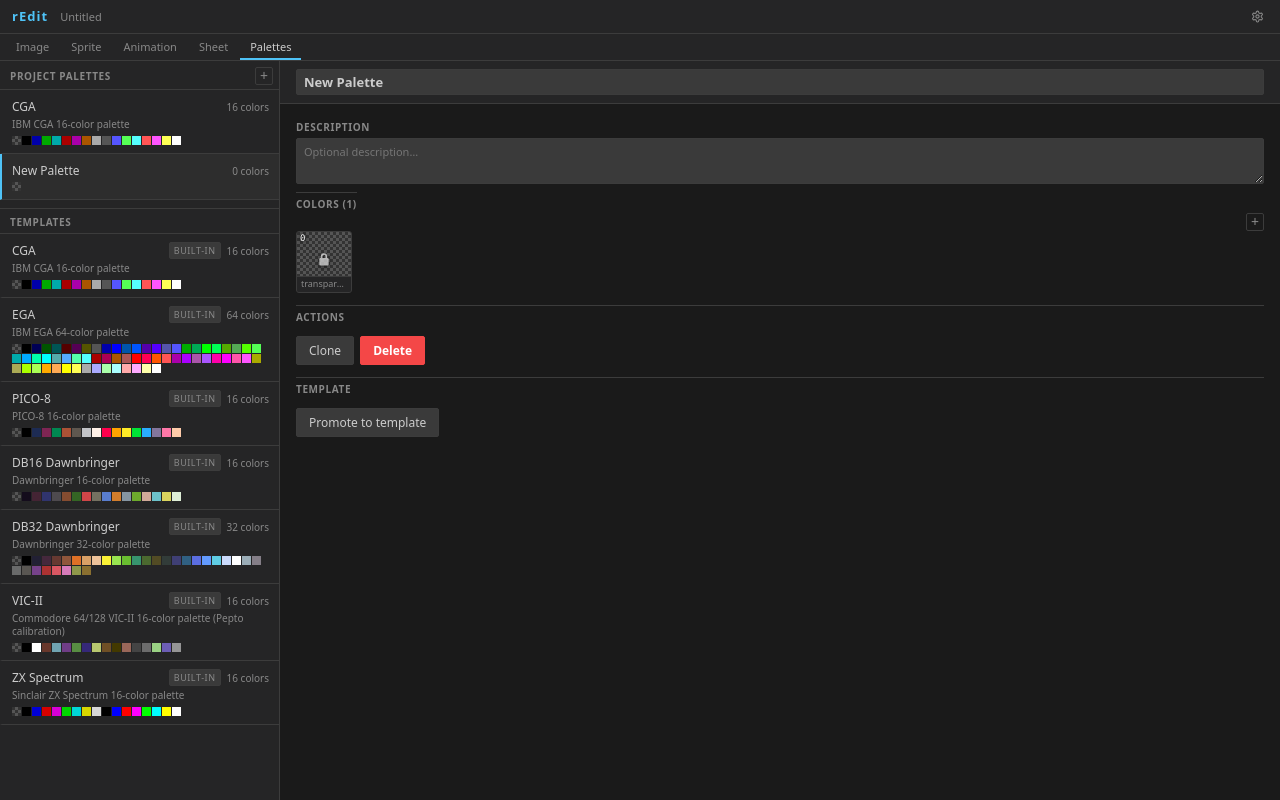
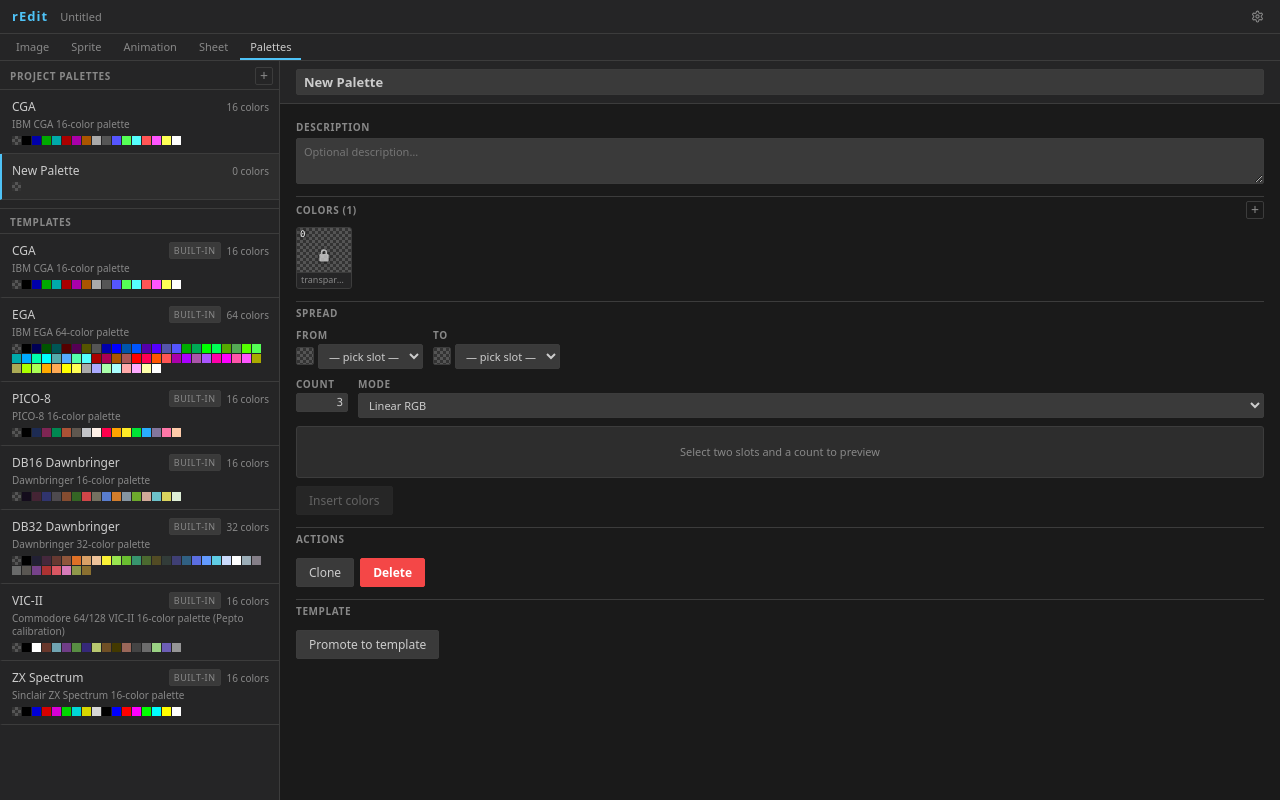
Before and after one commit to carllom/rEdit4, a Vue app: page /#/palettes in a window 1280 px wide. Both pictures are taken after a click on the button "New palette". Built offline with nearby package versions, Linux system fonts and the light colour scheme.

Commit message:
Palette Manager editor: color spread generation. Closes #9

```diff
--- /dev/null
+++ b/src/components/palette/ColorSpreadPanel.vue
@@ -0,0 +1,244 @@
+<script setup lang="ts">
+import { computed, ref, watch } from 'vue'
+import type { Color, Palette } from '../../domain/model'
+import { interpolateColors, type InterpolationMode } from '../../domain/colorGen'
+import CheckerSwatch from '../ui/CheckerSwatch.vue'
+import AppSelect from '../ui/AppSelect.vue'
+import NumericInput from '../ui/NumericInput.vue'
+import AppButton from '../ui/AppButton.vue'
+
+const props = defineProps<{ palette: Palette }>()
+const emit = defineEmits<{ insert: [colors: Color[]] }>()
+
+const startIdx = ref<number | null>(null)
+const endIdx = ref<number | null>(null)
+const count = ref(3)
+const mode = ref<InterpolationMode>('linear')
+
+watch(() => props.palette.id, () => {
+  startIdx.value = null
+  endIdx.value = null
+})
+
+const slotOptions = computed(() =>
+  props.palette.colors
+    .map((c, i) => ({ index: i, name: c.name, color: c }))
+    .filter(o => o.index > 0)
+)
+
+function colorAt(idx: number | null): Color | null {
+  if (idx === null || idx < 1 || idx >= props.palette.colors.length) return null
+  return props.palette.colors[idx]
+}
+
+const startColor = computed(() => colorAt(startIdx.value))
+const endColor = computed(() => colorAt(endIdx.value))
+const canPreview = computed(() => startColor.value !== null && endColor.value !== null && count.value >= 1)
+const preview = computed<Color[]>(() => {
+  if (!canPreview.value) return []
+  return interpolateColors(startColor.value!, endColor.value!, count.value, mode.value)
+})
+
+function setStart(v: string) { startIdx.value = v !== '' ? parseInt(v) : null }
+function setEnd(v: string) { endIdx.value = v !== '' ? parseInt(v) : null }
+function setMode(v: string) { mode.value = v as InterpolationMode }
+
+function insertSpread() {
+  if (!canPreview.value || preview.value.length === 0) return
+  emit('insert', preview.value)
+}
+</script>
+
+<template>
+  <div class="spread-panel">
+    <!-- Endpoint selectors -->
+    <div class="spread-row">
+      <div class="spread-field">
+        <span class="spread-label">From</span>
+        <div class="spread-selector">
+          <CheckerSwatch class="spread-swatch" :color="startColor ?? undefined" />
+          <AppSelect
+            :modelValue="startIdx?.toString() ?? ''"
+            @update:modelValue="setStart"
+          >
+            <option value="">— pick slot —</option>
+            <option
+              v-for="opt in slotOptions"
+              :key="opt.index"
+              :value="opt.index.toString()"
+            >[{{ opt.index }}] {{ opt.name }}</option>
+          </AppSelect>
+        </div>
+      </div>
+
+      <div class="spread-field">
+        <span class="spread-label">To</span>
+        <div class="spread-selector">
+          <CheckerSwatch class="spread-swatch" :color="endColor ?? undefined" />
+          <AppSelect
+            :modelValue="endIdx?.toString() ?? ''"
+            @update:modelValue="setEnd"
+          >
+            <option value="">— pick slot —</option>
+            <option
+              v-for="opt in slotOptions"
+              :key="opt.index"
+              :value="opt.index.toString()"
+            >[{{ opt.index }}] {{ opt.name }}</option>
+          </AppSelect>
+        </div>
+      </div>
+    </div>
+
+    <!-- Count + mode -->
+    <div class="spread-row">
+      <div class="spread-field">
+        <span class="spread-label">Count</span>
+        <NumericInput class="spread-count" :min="1" :max="254" v-model="count" />
+      </div>
+      <div class="spread-field spread-field--grow">
+        <span class="spread-label">Mode</span>
+        <AppSelect :modelValue="mode" @update:modelValue="setMode">
+          <option value="linear">Linear RGB</option>
+          <option value="hue">Hue</option>
+          <option value="saturation">Saturation</option>
+          <option value="lightness">Lightness</option>
+        </AppSelect>
+      </div>
+    </div>
+
+    <!-- Preview strip -->
+    <div class="spread-preview-area">
+      <template v-if="canPreview && preview.length > 0">
+        <div class="spread-strip">
+          <CheckerSwatch class="spread-strip-swatch spread-strip-swatch--endpoint" :color="startColor!" />
+          <div class="spread-strip-arrow">›</div>
+          <CheckerSwatch
+            v-for="c in preview"
+            :key="c.id"
+            class="spread-strip-swatch"
+            :color="c"
+          />
+          <div class="spread-strip-arrow">›</div>
+          <CheckerSwatch class="spread-strip-swatch spread-strip-swatch--endpoint" :color="endColor!" />
+        </div>
+        <div class="spread-strip-count">{{ preview.length }} color{{ preview.length !== 1 ? 's' : '' }}</div>
+      </template>
+      <div v-else class="spread-preview-empty">
+        Select two slots and a count to preview
+      </div>
+    </div>
+
+    <!-- Insert action -->
+    <div class="spread-actions">
+      <AppButton :disabled="!canPreview" @click="insertSpread">
+        Insert {{ canPreview ? preview.length : '' }} color{{ count !== 1 ? 's' : '' }}
+      </AppButton>
+    </div>
+  </div>
+</template>
+
+<style scoped>
+.spread-panel {
+  display: flex;
+  flex-direction: column;
+  gap: var(--rd-space-4);
+}
+
+.spread-row {
+  display: flex;
+  gap: var(--rd-space-5);
+  flex-wrap: wrap;
+}
+
+.spread-field {
+  display: flex;
+  flex-direction: column;
+  gap: var(--rd-space-1);
+}
+
+.spread-field--grow {
+  flex: 1;
+}
+
+.spread-label {
+  font-size: var(--rd-text-10);
+  font-weight: var(--rd-weight-semibold);
+  letter-spacing: var(--rd-tracking-wide);
+  text-transform: uppercase;
+  color: var(--rd-color-text-muted);
+}
+
+.spread-selector {
+  display: flex;
+  align-items: center;
+  gap: var(--rd-space-2);
+}
+
+.spread-swatch {
+  width: 18px;
+  height: 18px;
+  border-radius: var(--rd-radius-1);
+  border: var(--rd-border-w) solid var(--rd-color-border);
+  flex-shrink: 0;
+}
+
+.spread-count {
+  width: 52px;
+}
+
+/* Preview */
+.spread-preview-area {
+  background: var(--rd-color-surface-2);
+  border: var(--rd-border-w) solid var(--rd-color-border);
+  border-radius: var(--rd-radius-2);
+  padding: var(--rd-space-4);
+  min-height: 52px;
+  display: flex;
+  flex-direction: column;
+  gap: var(--rd-space-2);
+  justify-content: center;
+}
+
+.spread-preview-empty {
+  font-size: var(--rd-text-11);
+  color: var(--rd-color-text-muted);
+  text-align: center;
+}
+
+.spread-strip {
+  display: flex;
+  align-items: center;
+  gap: var(--rd-space-1);
+  flex-wrap: wrap;
+}
+
+.spread-strip-swatch {
+  width: 24px;
+  height: 24px;
+  border-radius: var(--rd-radius-1);
+  border: var(--rd-border-w) solid var(--rd-color-border);
+  flex-shrink: 0;
+}
+
+.spread-strip-swatch--endpoint {
+  border-color: var(--rd-color-text-muted);
+  opacity: 0.8;
+}
+
+.spread-strip-arrow {
+  font-size: var(--rd-text-12);
+  color: var(--rd-color-text-muted);
+  flex-shrink: 0;
+}
+
+.spread-strip-count {
+  font-size: var(--rd-text-10);
+  color: var(--rd-color-text-muted);
+  letter-spacing: var(--rd-tracking-wide);
+}
+
+.spread-actions {
+  display: flex;
+}
+</style>
--- a/src/views/PalettesView.vue
+++ b/src/views/PalettesView.vue
@@ -8,6 +8,7 @@ import type { Color, Palette, PaletteKind } from '../domain/model'
 import PaletteEntryCard from '../components/palette/PaletteEntryCard.vue'
 import ColorSlotGrid from '../components/palette/ColorSlotGrid.vue'
 import ColorEditor from '../components/palette/ColorEditor.vue'
+import ColorSpreadPanel from '../components/palette/ColorSpreadPanel.vue'
 import AppButton from '../components/ui/AppButton.vue'
 
 interface PaletteEntry {
@@ -205,6 +206,15 @@ function commitSlotName() {
   project.markDirty()
 }
 
+function insertSpread(colors: Color[]) {
+  const entry = selectedEntry.value
+  if (!entry || entry.kind !== 'project') return
+  const palette = project.getPalette(entry.id)
+  if (!palette) return
+  palette.colors.push(...colors)
+  project.markDirty()
+}
+
 function deleteUserTemplate() {
   const entry = selectedEntry.value
   if (!entry || entry.kind !== 'user-template') return
@@ -305,6 +315,16 @@ function deleteUserTemplate() {
                 @keydown.enter="($event.target as HTMLInputElement).blur()"
               />
               <ColorEditor :color="selectedSlot" @change="onSlotColorChange" />
+            </div>
+
+            <!-- Spread generation -->
+            <div>
+              <div class="editor-section-title editor-section-title--spaced">Spread</div>
+              <ColorSpreadPanel
+                v-if="selectedPalette"
+                :palette="selectedPalette"
+                @insert="insertSpread"
+              />
             </div>
 
             <div class="editor-section-title">Actions</div>
@@ -552,6 +572,42 @@ function deleteUserTemplate() {
   border-top: var(--rd-border-w) solid var(--rd-color-border);
 }
 
+.editor-section-title--inline {
+  border-top: none;
+  padding-top: 0;
+}
+
+.editor-section-title--spaced {
+  margin-bottom: var(--rd-space-4);
+}
+
+.editor-section-header {
+  display: flex;
+  align-items: center;
+  gap: var(--rd-space-3);
+  padding-top: var(--rd-space-2);
+  border-top: var(--rd-border-w) solid var(--rd-color-border);
+  margin-bottom: var(--rd-space-4);
+}
+
+.slot-editor {
+  border: var(--rd-border-w) solid var(--rd-color-border);
+  border-radius: var(--rd-radius-2);
+  overflow: hidden;
+  background: var(--rd-color-surface-2);
+}
+
+.slot-name-input {
+  display: block;
+  width: 100%;
+  box-sizing: border-box;
+  border-radius: 0;
+  border: none;
+  border-bottom: var(--rd-border-w) solid var(--rd-color-border);
+  font-size: var(--rd-text-12);
+  font-weight: var(--rd-weight-regular);
+}
+
 .editor-actions {
   display: flex;
   gap: var(--rd-space-3);
```
